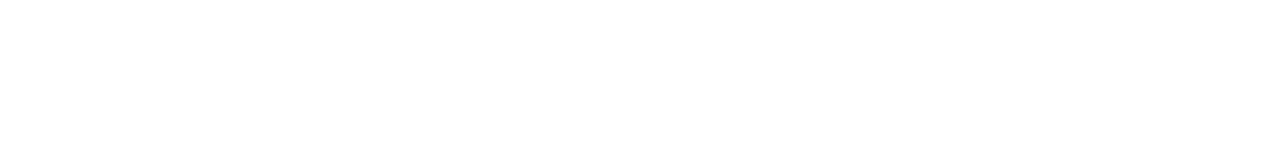
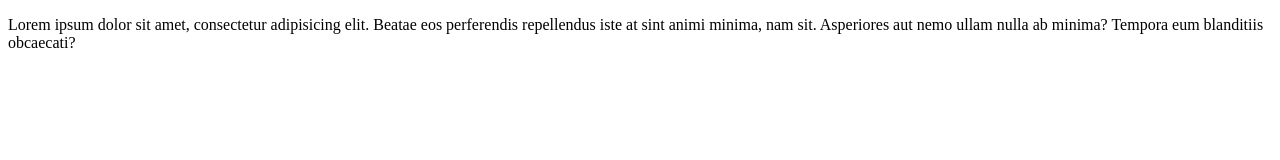
Before and after one commit to ThiagoRenan97/projeto-1, a plain HTML site: page index.html in a window 1280 px wide. Drawn offline with Linux system fonts and the light colour scheme.

Commit message:
adicionado texto no boby

```diff
--- a/index.html
+++ b/index.html
@@ -6,6 +6,6 @@
     <title>Curso gratuito Git e Github</title>
 </head>
 <body>
-
+    <p>Lorem ipsum dolor sit amet, consectetur adipisicing elit. Beatae eos perferendis repellendus iste at sint animi minima, nam sit. Asperiores aut nemo ullam nulla ab minima? Tempora eum blanditiis obcaecati?</p>
 </body>
 </html>
```
